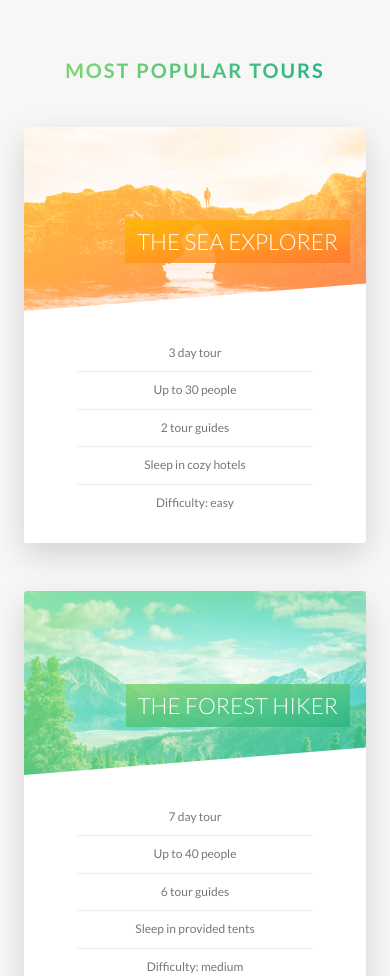
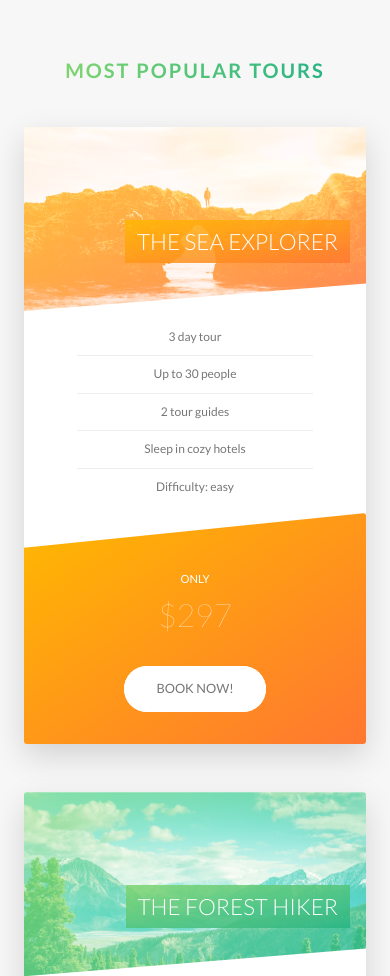
Before and after one commit to Aesteria/natours, a website: page index.html in a window 390 px wide. Shown: the part 2485-3461 px from the top of the page. Drawn offline with Linux system fonts and the light colour scheme.

Commit message:
media queries: tours, stories, booking section

```diff
--- a/sass/components/_card.scss
+++ b/sass/components/_card.scss
@@ -142,4 +142,50 @@
         font-size: 6rem;
         font-weight: 100;
     }
+
+
+
+    @include respond(tab-port) {
+        height: auto;
+        border-radius: $default-border-radius;
+        background-color: $color-white;
+        box-shadow: $default-box-shadow;
+
+        &__side {
+            height: auto;
+            position: relative;
+            box-shadow: none;
+
+            &--back {
+                transform: rotateY(0);
+                clip-path: polygon(0 15%, 100% 0, 100% 100%, 0 100%);
+            }
+        }
+
+        &:hover &__side--front {
+            transform: rotateY(0);
+        }
+
+        &__details {
+            padding: 1rem 3rem;
+        }
+
+        // BACK SIDE STYLING
+        &__cta {
+            position: relative;
+            top: 0;
+            left: 0;
+            transform: translate(0);
+            width: 100%;
+            padding: 7rem 4rem 4rem 4rem;
+        }
+
+        &__price-box {
+            margin-bottom: 3rem;
+        }
+
+        &__price-value {
+            font-size: 4rem;
+        }
+    }
 }
--- a/sass/components/_form.scss
+++ b/sass/components/_form.scss
@@ -15,6 +15,10 @@
         width: 90%;
         display: block;
         transition: all .3s;
+
+        @include respond(tab-port) {
+            width: 100%;
+        }
 
         &:focus {
             outline: none;
@@ -46,6 +50,11 @@
     &__radio-group {
         width: 49%;
         display: inline-block;
+
+        @include respond(tab-port) {
+            width: 100%;
+            margin-bottom: 2rem;
+        }
     }
 
     &__radio-input {
--- a/sass/components/_story.scss
+++ b/sass/components/_story.scss
@@ -9,6 +9,16 @@
     font-size: $default-font-size;
     transform: skewX(-12deg);
 
+    @include respond(tab-port) {
+        width: 100%;
+        padding: 4rem;
+        padding-left: 7rem;
+    }
+
+    @include respond(phone) {
+        transform: skewX(0);
+    }
+
     &__shape {
         width: 15rem;
         height: 15rem;
@@ -18,6 +28,10 @@
         clip-path: circle(50% at 50% 50%);
         transform: translateX(-3rem) skewX(12deg);
         position: relative;
+
+        @include respond(phone) {
+            transform: translateX(-3rem) skewX(0);
+        }
     }
 
     &__image {
@@ -29,6 +43,10 @@
 
     &__text {
         transform: skewX(12deg);
+
+        @include respond(phone) {
+            transform: skewX(0);
+        }
     }
 
     &__caption {
--- a/sass/pages/_home.scss
+++ b/sass/pages/_home.scss
@@ -65,12 +65,36 @@
     url(../img/nat-10.jpg);
 
     background-size: 100%;
-    height: 50rem;
     border-radius: $default-border-radius;
     box-shadow: 0 1.5rem 4rem rgba($color-black, .2);
+
+    @include respond(tab-land) {
+        background-image: linear-gradient(105deg,
+        rgba($color-white, .9) 0%,
+        rgba($color-white, .9) 65%,
+        transparent 65%),
+        url(../img/nat-10.jpg);
+        background-size: cover;
+    }
+
+    @include respond(tab-port) {
+        background-image: linear-gradient(105deg,
+        rgba($color-white, .9) 0%,
+        rgba($color-white, .9) 100%),
+        url(../img/nat-10.jpg);
+        background-size: cover;
+    }
 
     &__form {
         width: 50%;
         padding: 6rem;
+
+        @include respond(tab-land) {
+            width: 65%;
+        }
+
+        @include respond(tab-port) {
+            width: 100%;
+        }
     }
 }
```
Also changed, not shown: css/style.css.
